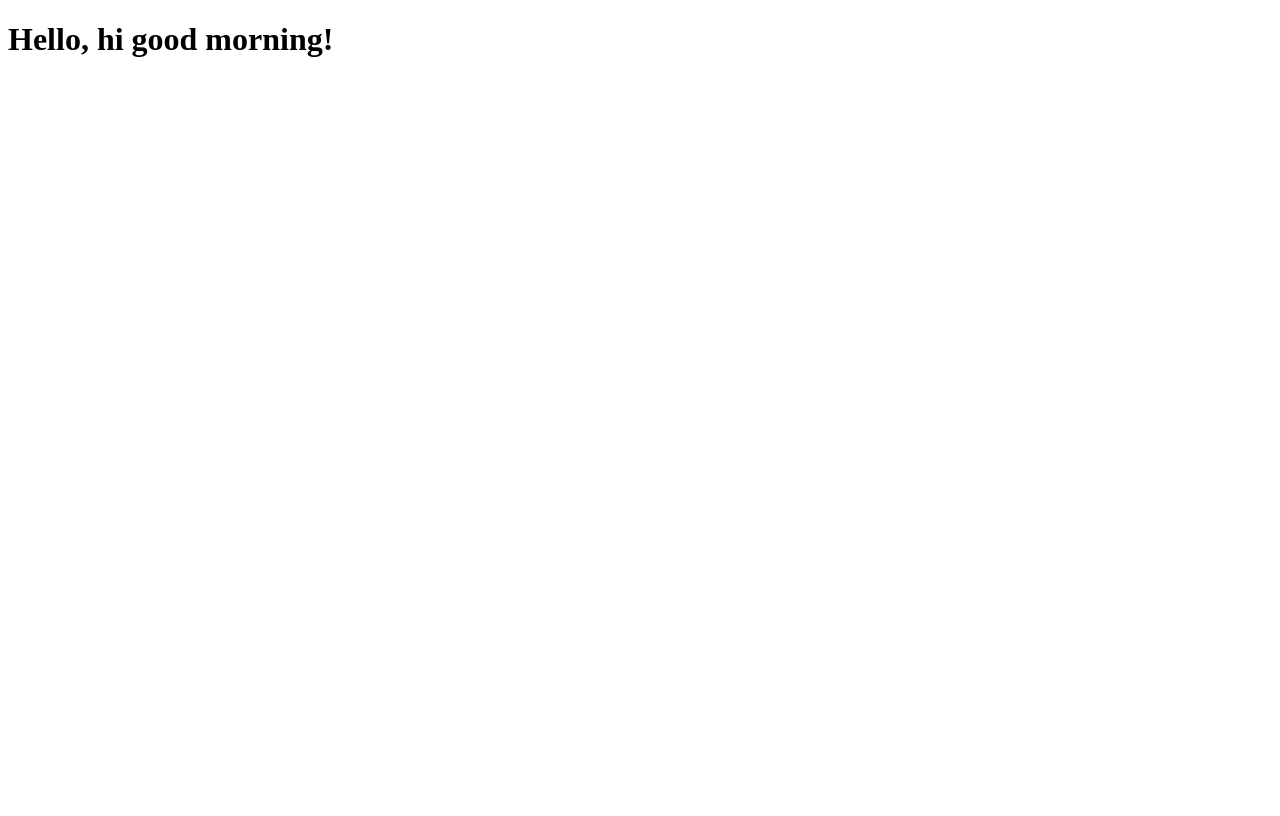
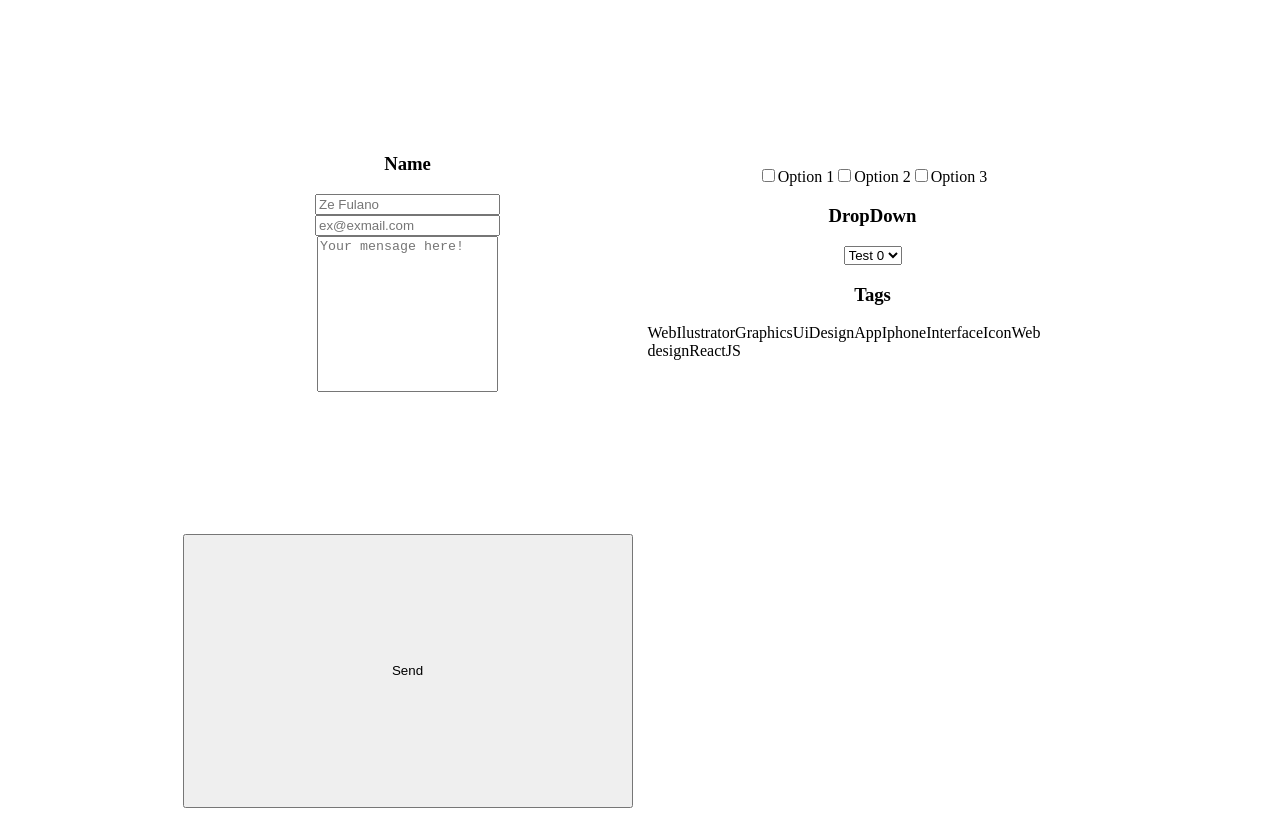
Before and after one commit to RpThiagoluiz/test-frontend-slwk, a React (Create React App) app: page / in a window 1280 px wide. Built offline with nearby package versions, Linux system fonts and the light colour scheme.

Commit message:
feat: form-page

```diff
--- a/package.json
+++ b/package.json
@@ -6,9 +6,12 @@
     "@testing-library/jest-dom": "^5.11.4",
     "@testing-library/react": "^11.1.0",
     "@testing-library/user-event": "^12.1.10",
+    "axios": "^0.21.1",
     "react": "^17.0.1",
     "react-dom": "^17.0.1",
+    "react-router-dom": "^5.2.0",
     "react-scripts": "4.0.2",
+    "styled-components": "^5.2.1",
     "web-vitals": "^1.0.1"
   },
   "scripts": {
--- a/src/App.jsx
+++ b/src/App.jsx
@@ -1,2 +1,4 @@
-const App = () => <h1>Hello, hi good morning!</h1>;
+import FormPage from "./pages/FormPage";
+
+const App = () => <FormPage />;
 export default App;
--- /dev/null
+++ b/src/pages/FormPage/index.jsx
@@ -0,0 +1,85 @@
+import { useState, useEffect } from "react";
+//Promise Http
+import axios from "axios";
+//Styles
+import {
+  Form,
+  LeftSide,
+  RightSide,
+  Subtitle,
+  Input,
+  TextArea,
+  OptionLine,
+  Label,
+  Select,
+  TagsLine,
+  Button,
+} from "./styles";
+
+const FormPage = () => {
+  const [name, setName] = useState("");
+  const [email, setEmail] = useState("");
+  const [description, setDescription] = useState("");
+
+  const handleSubmitForm = async (e) => {
+    e.prevendDefault();
+    await axios; //enviar os dados para a api do trello
+  };
+
+  return (
+    <Form>
+      <LeftSide>
+        <Subtitle>Name</Subtitle>
+        <Input required type="text" placeholder="Ze Fulano" />
+        <Input required type="email" placeholder="ex@exmail.com" />
+        <TextArea
+          required
+          type="text"
+          placeholder="Your mensage here!"
+          rows={10}
+        />
+      </LeftSide>
+      <RightSide>
+        <OptionLine>
+          <Label class="container">
+            <Input type="checkbox" />
+            Option 1
+          </Label>
+          <Label class="container">
+            <Input type="checkbox" />
+            Option 2
+          </Label>
+          <Label class="container">
+            <Input type="checkbox" />
+            Option 3
+          </Label>
+        </OptionLine>
+        <Subtitle>DropDown</Subtitle>
+        <Select>
+          <option value="0">Test 0</option>
+          <option value="1">Test 1</option>
+          <option value="2">Test 2</option>
+          <option value="3">Test 3</option>
+          <option value="4">Test 4</option>
+        </Select>
+        <Subtitle>Tags</Subtitle>
+        <TagsLine>
+          <span>Web</span>
+          <span>Ilustrator</span>
+          <span>Graphics</span>
+          <span>Ui</span>
+          <span>Design</span>
+          <span>App</span>
+          <span>Iphone</span>
+          <span>Interface</span>
+          <span>Icon</span>
+          <span>Web design</span>
+          <span>ReactJS</span>
+        </TagsLine>
+      </RightSide>
+      <Button type="submit">Send</Button>
+    </Form>
+  );
+};
+
+export default FormPage;
--- /dev/null
+++ b/src/pages/FormPage/styles.js
@@ -0,0 +1,53 @@
+import styled from "styled-components";
+
+export const Form = styled.form`
+  display: grid;
+  grid-template-columns: 450px 450px;
+  grid-template-rows: auto;
+
+  grid-template-areas: "LS RS";
+  grid-gap: 15px;
+
+  justify-content: center;
+  height: 100vh;
+`;
+
+export const LeftSide = styled.div`
+  grid-area: LS;
+
+  display: flex;
+  flex-direction: column;
+  align-items: center;
+  justify-content: center;
+`;
+
+export const RightSide = styled.div`
+  grid-area: RS;
+  display: flex;
+  flex-direction: column;
+  align-items: center;
+  justify-content: center;
+`;
+
+export const Subtitle = styled.h3``;
+
+export const Input = styled.input``;
+
+export const TextArea = styled.textarea`
+  resize: none;
+
+  min-height: 150px;
+`;
+
+export const OptionLine = styled.div`
+  display: flex;
+  flex-direction: row;
+`;
+
+export const Label = styled.label``;
+
+export const Select = styled.select``;
+
+export const TagsLine = styled.div``;
+
+export const Button = styled.button``;
```
Also changed, not shown: 2 other files (tests, documents, lock files or other folders).
